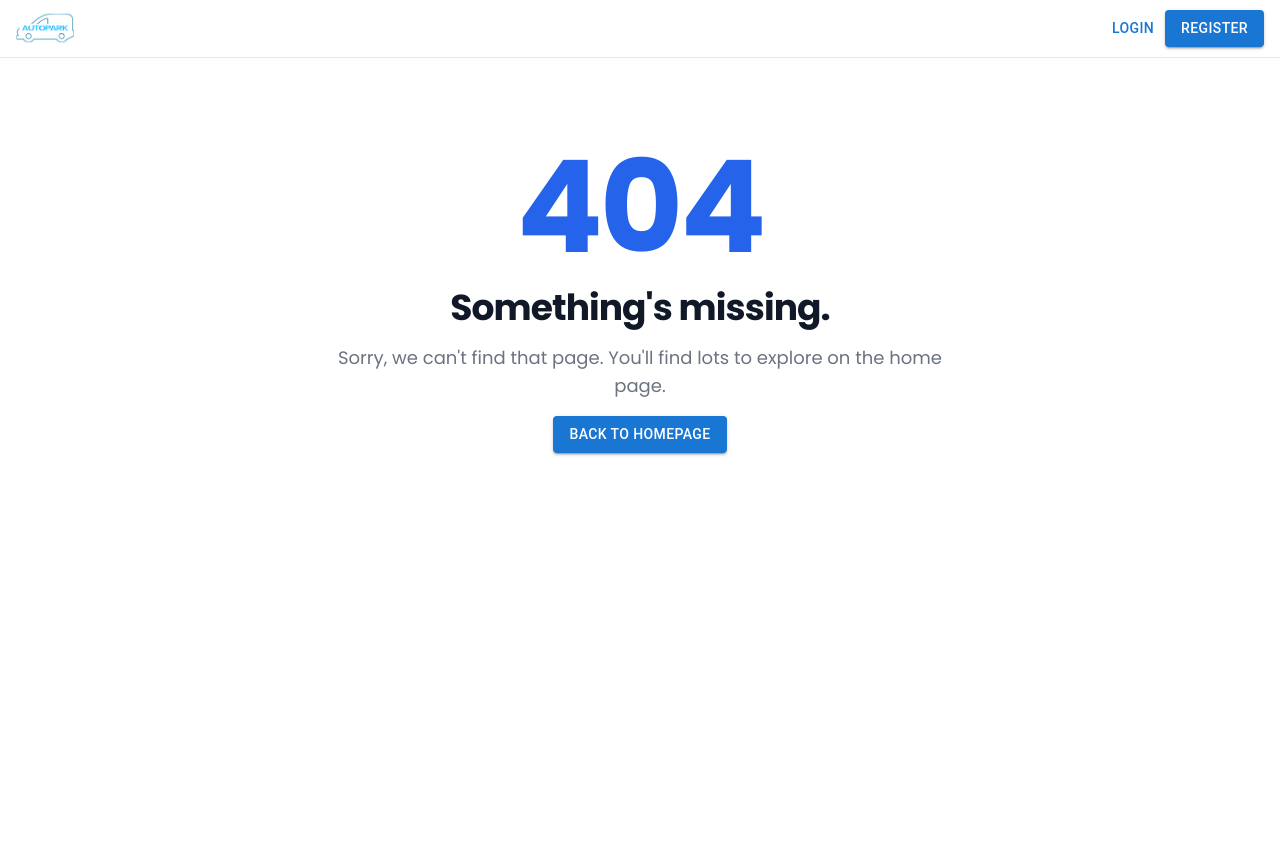
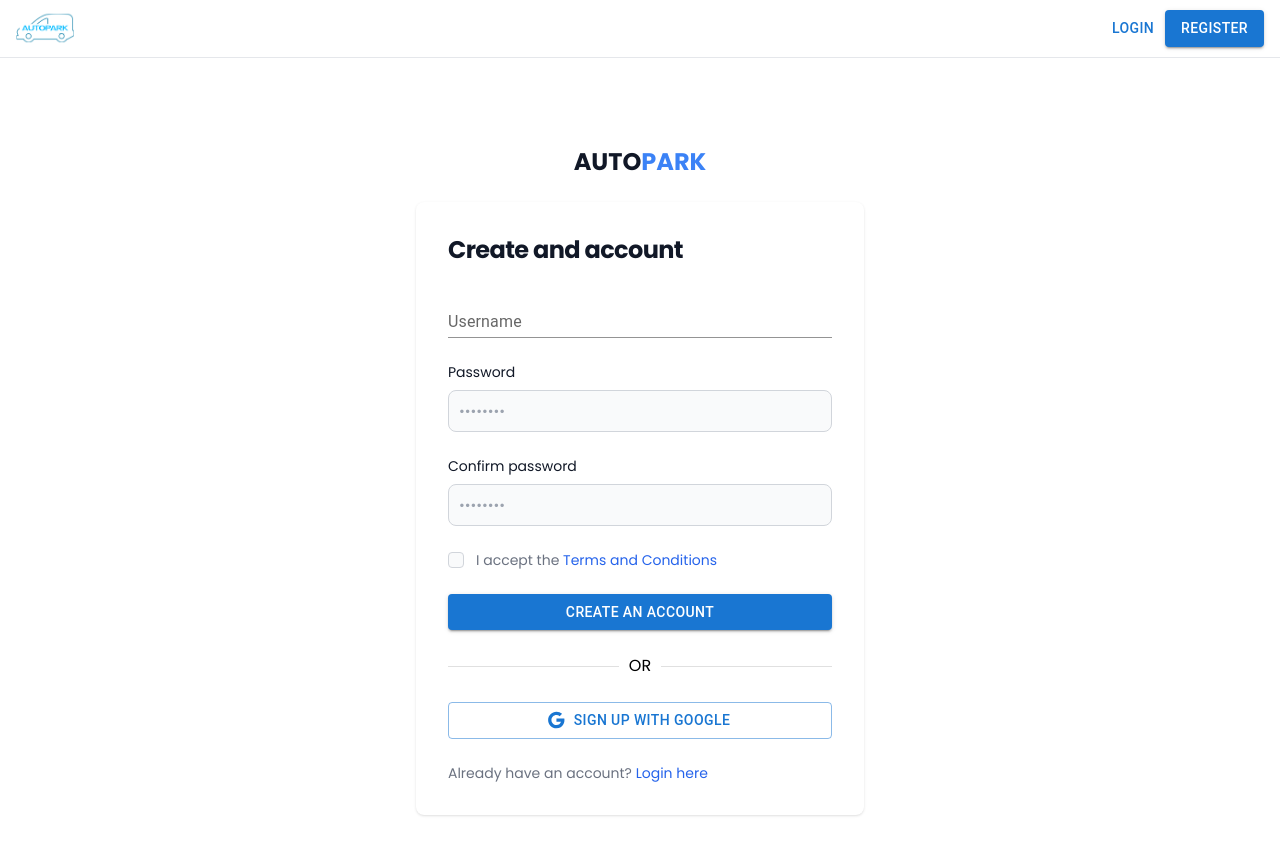
Before and after one commit to MEZ901/AutoPark-ALPR, a React (Vite) app: page /register in a window 1280 px wide. Before the commit this address had no page. Shown: the top 854 px of the page. Before the commit the page ends 800 px from the top, so only its background shows below. Built offline with nearby package versions, Linux system fonts and the light colour scheme.

Commit message:
Box error

```diff
--- a/src/components/common/Navbar.jsx
+++ b/src/components/common/Navbar.jsx
@@ -1,8 +1,10 @@
 import { Link } from "react-router-dom";
+import { useNavigate } from "react-router-dom";
 import { Button } from "@mui/material";
 import { logo } from "../../assets";
 
 const Navbar = () => {
+  const navigate = useNavigate();
   return (
     <div className="bg-white px-2 sm:px-4 py-2.5 fixed w-full z-20 top-0 left-0 border-b border-gray-200">
         <div className="container flex flex-wrap items-center justify-between mx-auto">
@@ -10,8 +12,8 @@
                 <img src={logo} className="h-6 mr-3 sm:h-9" alt="Logo" />
             </Link>
             <div className="flex md:order-2">
-                <Button variant="text">Login</Button>
-                <Button variant="contained">Register</Button>
+                <Button variant="text" onClick={() => navigate('/login')}>Login</Button>
+                <Button variant="contained" onClick={() => navigate('/register')}>Register</Button>
             </div>
         </div>
     </div>
--- a/src/router.jsx
+++ b/src/router.jsx
@@ -1,17 +1,34 @@
-import RootLayout from "./layouts/RootLayout";
-import Index from "./views/Index";
-import NotFound from "./views/NotFound";
 import {
     createBrowserRouter,
     createRoutesFromElements,
     Route,
 } from "react-router-dom";
 
+import RootLayout from "./layouts/RootLayout";
+import ErrorPage from "./views/ErrorPage";
+import Index from "./views/Index";
+import NotFound from "./views/NotFound";
+import Register from "./views/Register";
+
 const router = createBrowserRouter(
     createRoutesFromElements(
-        <Route path="/" element={<RootLayout />}>
-            <Route index element={<Index />} />
-            <Route path="*" element={<NotFound />} />
+        <Route
+            path="/"
+            element={<RootLayout />}
+            ErrorElement={<ErrorPage />}
+        >
+            <Route
+                index
+                element={<Index />}
+            />
+            <Route
+                path="register"
+                element={<Register />}
+            />
+            <Route
+                path="*"
+                element={<NotFound />}
+            />
         </Route>
     )
 );
--- /dev/null
+++ b/src/views/ErrorPage.jsx
@@ -0,0 +1,18 @@
+import { useRouteError } from "react-router-dom";
+
+const ErrorPage = () => {
+  const error = useRouteError();
+  return (
+    <section className="bg-white">
+        <div className="py-8 px-4 mx-auto max-w-screen-xl lg:py-16 lg:px-6">
+            <div className="mx-auto max-w-screen-sm text-center">
+                <h1 className="mb-4 text-7xl tracking-tight font-extrabold lg:text-9xl text-primary-600">Oops!</h1>
+                <p className="mb-4 text-3xl tracking-tight font-bold text-gray-900 md:text-4xl">Sorry, an unexpected error has occurred.</p>
+                <p className="mb-4 text-lg font-light text-gray-500"><i>{error.statusText || error.message}</i></p>
+            </div>
+        </div>
+    </section>
+  )
+}
+
+export default ErrorPage;
--- /dev/null
+++ b/src/views/Register.jsx
@@ -0,0 +1,53 @@
+import { Button } from "@mui/material";
+import GoogleIcon from '@mui/icons-material/Google';
+import Divider from '@mui/material/Divider';
+import { Link } from "react-router-dom";
+import TextField from '@mui/material/TextField';
+
+const Register = () => {
+  return (
+    <section>
+        <div className="flex flex-col items-center justify-center px-6 py-8 mx-auto md:h-screen lg:py-0">
+            <Link to="#" className="flex items-center mb-6 text-2xl font-semibold text-gray-900 dark:text-white uppercase">
+                Auto<span className="text-blue-500">Park</span>
+            </Link>
+            <div className="w-full bg-white rounded-lg shadow dark:border md:mt-0 sm:max-w-md xl:p-0 dark:bg-gray-800 dark:border-gray-700">
+                <div className="p-6 space-y-4 md:space-y-6 sm:p-8">
+                    <h1 className="text-xl font-bold leading-tight tracking-tight text-gray-900 md:text-2xl dark:text-white">
+                        Create and account
+                    </h1>
+                    <form className="space-y-4 md:space-y-6">
+                        <div>
+                            <TextField label="Username" variant="standard" className="w-full focus:outline-0" />
+                        </div>
+                        <div>
+                            <label htmlFor="password" className="block mb-2 text-sm font-medium text-gray-900 dark:text-white">Password</label>
+                            <input type="password" name="password" id="password" placeholder="••••••••" className="bg-gray-50 border border-gray-300 text-gray-900 sm:text-sm rounded-lg focus:ring-primary-600 focus:border-primary-600 block w-full p-2.5 dark:bg-gray-700 dark:border-gray-600 dark:placeholder-gray-400 dark:text-white dark:focus:ring-blue-500 dark:focus:border-blue-500" required="" />
+                        </div>
+                        <div>
+                            <label htmlFor="confirm-password" className="block mb-2 text-sm font-medium text-gray-900 dark:text-white">Confirm password</label>
+                            <input type="confirm-password" name="confirm-password" id="confirm-password" placeholder="••••••••" className="bg-gray-50 border border-gray-300 text-gray-900 sm:text-sm rounded-lg focus:ring-primary-600 focus:border-primary-600 block w-full p-2.5 dark:bg-gray-700 dark:border-gray-600 dark:placeholder-gray-400 dark:text-white dark:focus:ring-blue-500 dark:focus:border-blue-500" required="" />
+                        </div>
+                        <div className="flex items-start">
+                            <div className="flex items-center h-5">
+                                <input id="terms" aria-describedby="terms" type="checkbox" className="w-4 h-4 border border-gray-300 rounded bg-gray-50 focus:ring-3 focus:ring-primary-300 dark:bg-gray-700 dark:border-gray-600 dark:focus:ring-primary-600 dark:ring-offset-gray-800" required="" />
+                            </div>
+                            <div className="ml-3 text-sm">
+                                <label htmlFor="terms" className="font-light text-gray-500 dark:text-gray-300">I accept the <a className="font-medium text-primary-600 hover:underline dark:text-primary-500" href="#">Terms and Conditions</a></label>
+                            </div>
+                        </div>
+                        <Button variant="contained" className="w-full">Create an account</Button>
+                        <Divider> OR </Divider>
+                        <Button variant="outlined" className="w-full" startIcon={<GoogleIcon />}>Sign up with Google</Button>
+                        <p className="text-sm font-light text-gray-500 dark:text-gray-400">
+                            Already have an account? <a href="#" className="font-medium text-primary-600 hover:underline dark:text-primary-500">Login here</a>
+                        </p>
+                    </form>
+                </div>
+            </div>
+        </div>
+    </section>
+  )
+}
+
+export default Register;
```
